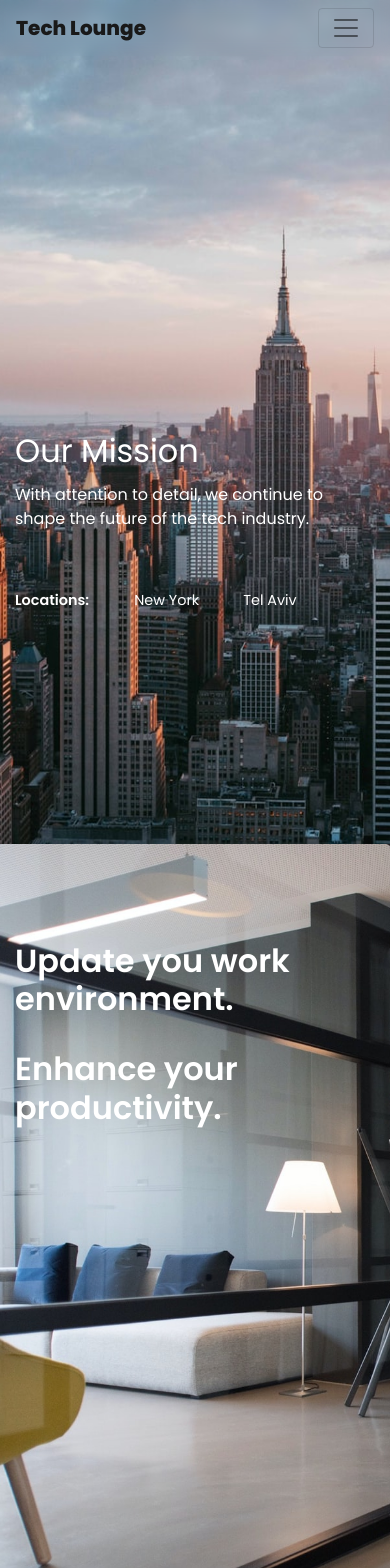
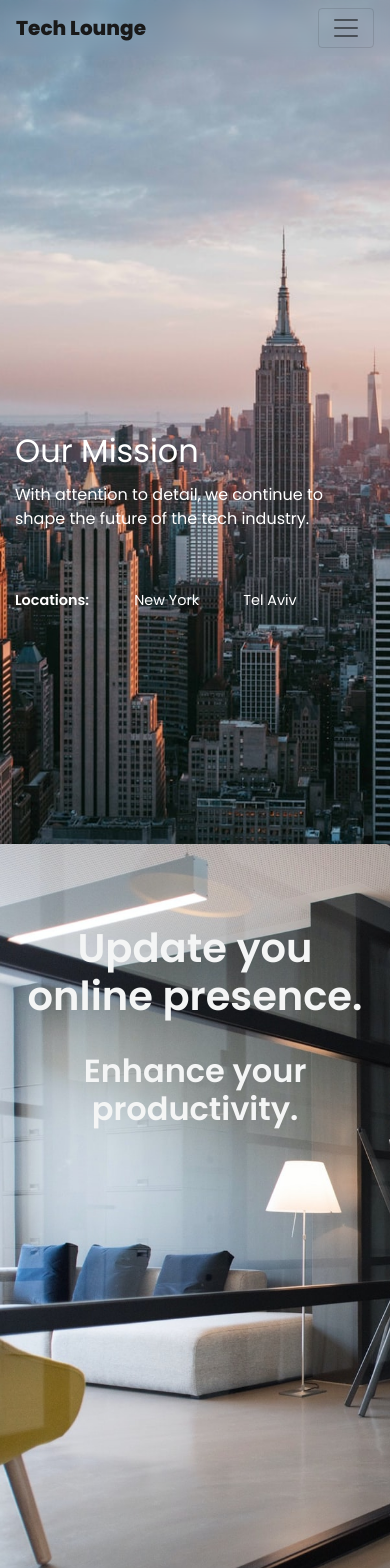
Before and after one commit to Barak-S/Tech-Lounge-v2, a React (Create React App) app: page / in a window 390 px wide. Shown: the top 1568 px of the page. Built offline with nearby package versions, Linux system fonts and the light colour scheme.

Commit message:
svg center and padding responsive

```diff
--- a/src/containers/Home.js
+++ b/src/containers/Home.js
@@ -119,12 +119,12 @@ const Home = () => {
         </div>
 
         <div ref={sectionRef} className="fadeIn">
-            <div className="products">
-                <div style={{position: "absolute"}}>
-                    <Col xs={12} sm={12} md={8} lg={8} className="align-auto" style={{marginTop: "25%"}}>
-                        <h2 style={{ color: "#fff", fontWeight: "600"}}>Update you work environment.</h2>
+            <div className="products" style={{textAlign: "center"}}>
+                <div >
+                    <Col xs={12} sm={12} md={6} lg={6} className="align-auto" style={{paddingTop: '5rem'}}>
+                        <h1 style={{ color: "#F4F5F5", fontWeight: "600"}}>Update you online presence.</h1>
                         <br/>
-                        <h2 style={{ color: "#fff", fontWeight: "600"}}>Enhance your productivity.</h2>
+                        <h2 style={{ color: "#F4F5F5", fontWeight: "600"}}>Enhance your productivity.</h2>
                     </Col>
                 </div>
             </div>
@@ -149,7 +149,7 @@ const Home = () => {
                     </Button>
                 </Col>
                 <Col>
-                    <img src={emailSvg} style={{height: 300, width: "100%" }}></img>
+                    <img src={emailSvg} style={{height: 300, width: "100%", paddingBottom: 24, padding:5 }}></img>
                 </Col>
             </div>
         </div>
```
